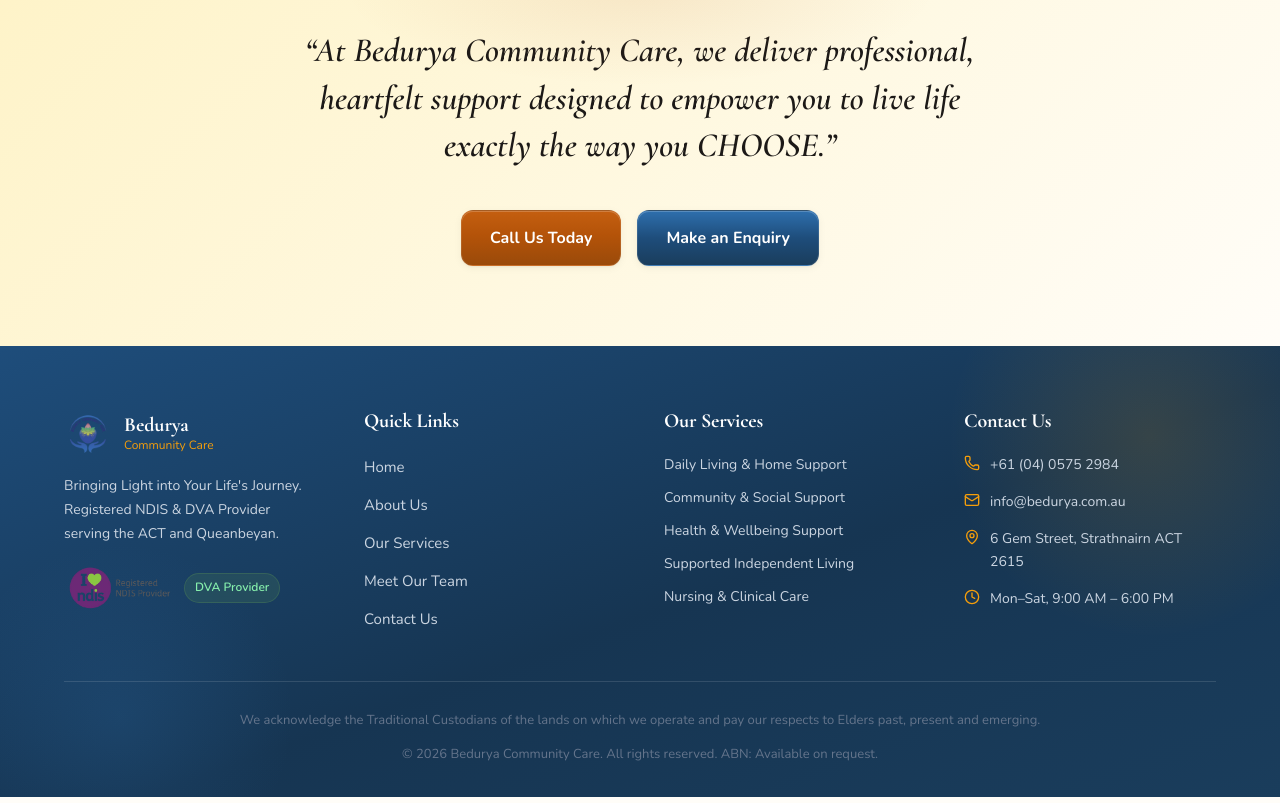
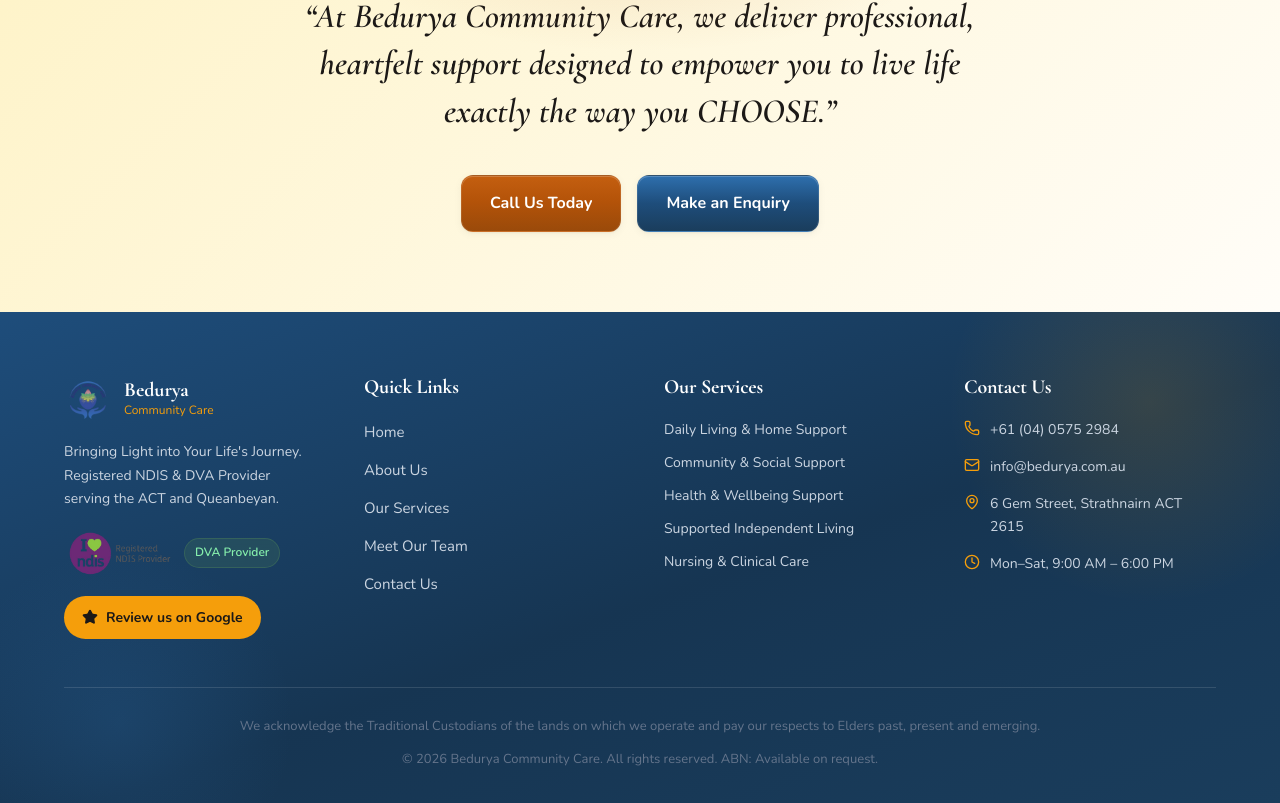
Before and after one commit to Jigme96-BHU/BedruyaWebsite, a Next.js app: page /services in a window 1280 px wide. Shown: the part 4593-5396 px from the top of the page. Built offline with nearby package versions, Linux system fonts and the light colour scheme.

Commit message:
other change

```diff
--- a/app/services/page.tsx
+++ b/app/services/page.tsx
@@ -90,7 +90,6 @@
       "Meal planning and preparation",
       "Household cleaning and domestic assistance",
       "Laundry, ironing, and linen changes",
-      "Grocery shopping and essential errands",
       "Medication reminders and daily routine support",
       "Mobility and transfer assistance",
       "Assistance with household organisation",
--- a/components/Footer.tsx
+++ b/components/Footer.tsx
@@ -2,7 +2,8 @@
 
 import Link from "next/link";
 import Image from "next/image";
-import { Phone, Mail, MapPin, Clock } from "lucide-react";
+import { Phone, Mail, MapPin, Clock, Star } from "lucide-react";
+import { GOOGLE_REVIEW_URL } from "@/lib/site-links";
 
 export default function Footer() {
   return (
@@ -72,6 +73,28 @@
                 DVA Provider
               </span>
             </div>
+            <a
+              href={GOOGLE_REVIEW_URL}
+              target="_blank"
+              rel="noopener noreferrer"
+              style={{
+                display: "inline-flex",
+                alignItems: "center",
+                gap: "8px",
+                marginTop: "16px",
+                padding: "10px 18px",
+                borderRadius: "24px",
+                background: "#F59E0B",
+                color: "#1C1917",
+                fontFamily: "'Nunito', sans-serif",
+                fontWeight: 700,
+                fontSize: "14px",
+                textDecoration: "none",
+              }}
+            >
+              <Star size={16} fill="#1C1917" />
+              Review us on Google
+            </a>
           </div>
 
           {/* Quick Links */}
--- a/components/HeroSlideshow.tsx
+++ b/components/HeroSlideshow.tsx
@@ -82,7 +82,7 @@
             marginBottom: "28px",
           }}>
             <span style={{ fontFamily: "'Nunito', sans-serif", fontSize: "12px", fontWeight: 700, color: "#fff", textTransform: "uppercase", letterSpacing: "0.1em" }}>
-              NDIS Registered Provider · ACT & Queanbeyan
+              NDIS & DVA Service Provider · ACT & Queanbeyan
             </span>
           </div>
 
@@ -109,7 +109,7 @@
             marginBottom: "36px",
             maxWidth: "480px",
           }}>
-            Bedurya — named for the Medicine Buddha<br />Brings compassionate, nurse-led NDIS support to participants across the ACT and Queanbeyan.
+            Brings compassionate Nurse-led NDIS<br />and DVA supports and services across ACT &amp; Queanbeyan
           </p>
 
           <div className="hero-buttons" style={{ display: "flex", gap: "12px", flexWrap: "wrap", marginBottom: "40px" }}>
--- /dev/null
+++ b/lib/site-links.ts
@@ -0,0 +1,13 @@
+/**
+ * Google review link.
+ *
+ * Currently points to the Google Maps listing (searched by name + address),
+ * where visitors can tap "Reviews" → "Write a review".
+ *
+ * For a one-click review form, replace with the short link from
+ * Google Business Profile → "Ask for reviews" (looks like
+ * https://g.page/r/XXXXXXXX/review).
+ */
+export const GOOGLE_REVIEW_URL =
+  "https://www.google.com/maps/search/?api=1&query=" +
+  encodeURIComponent("Bedurya Community Care, 6 Gem Street, Strathnairn ACT 2615");
```
